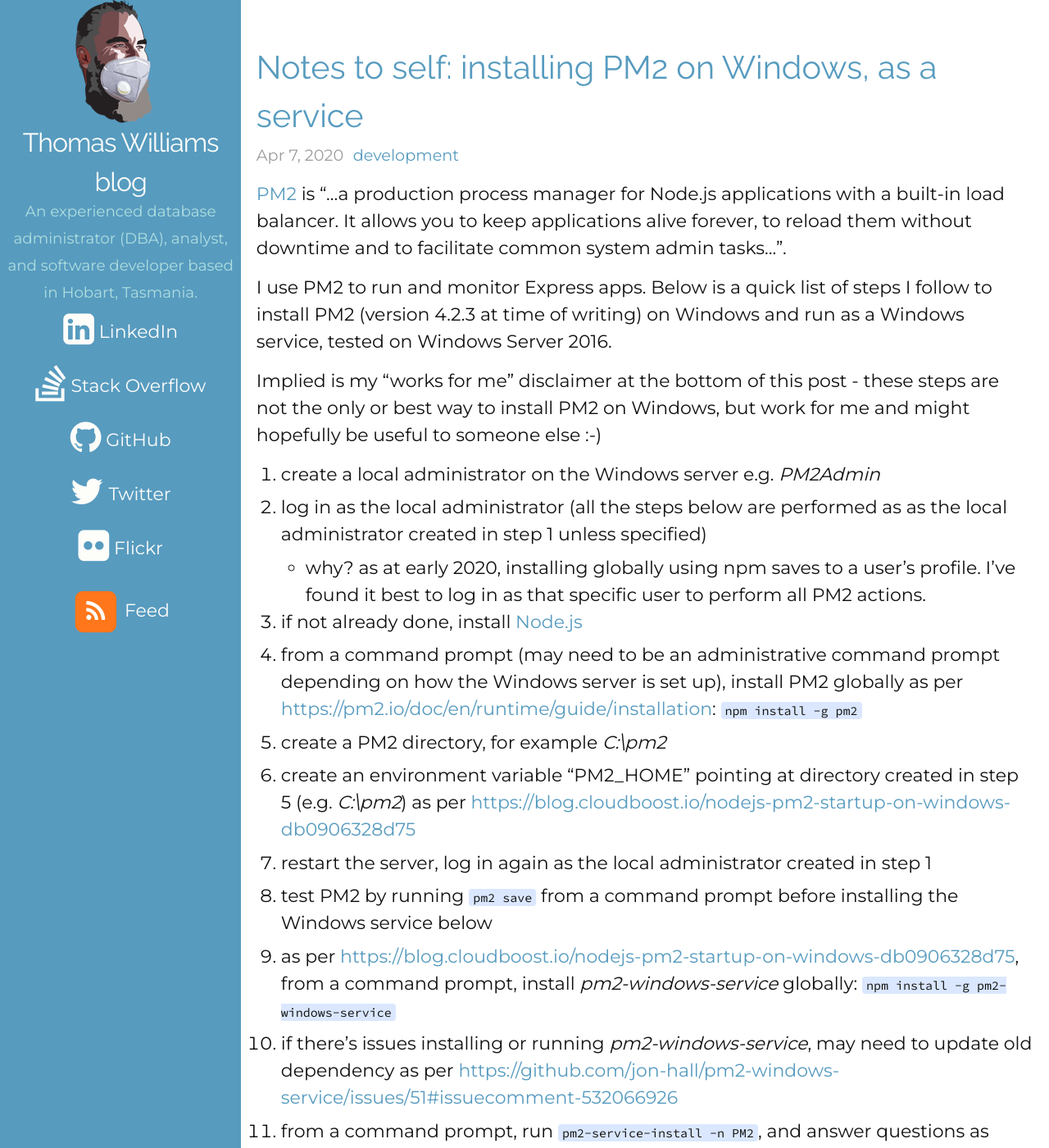
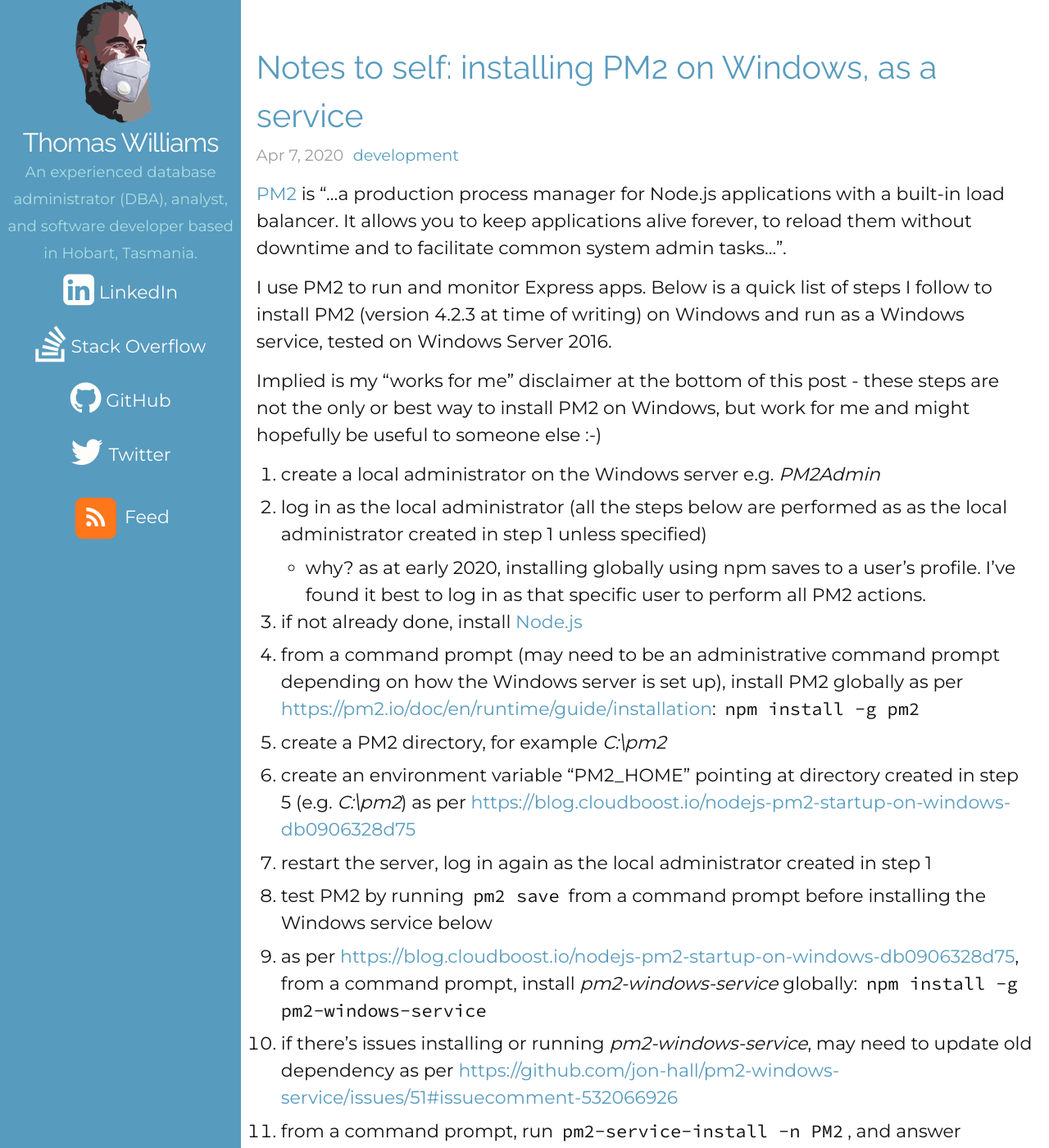
Before and after one commit to thomasswilliams/thomasswilliams.github.io, a Jekyll site: the page built from _posts/2020-04-07-installing-pm2-windows.markdown, in a window 1280 px wide and 1400 px high. Shown: the whole window at 82% size. Built offline with Jekyll 4.4.1, drawn with Linux system fonts in a browser that asks for light colours; nearby versions of some CDN libraries.

Commit message:
Further minor style changes, inc. code blocks

```diff
--- a/_includes/header.html
+++ b/_includes/header.html
@@ -2,7 +2,7 @@
   <!-- site header -->
   <a href="{{ site.baseurl }}/">
     <img alt="thomasswilliams" height="150" src="/images/avatar.png" width="150">
-    <h1 style="margin-bottom:-0.2em">{{ site.title }}</h1>
+    <h1 style="margin-bottom:-0.2em">Thomas Williams</h1>
     <!-- sub-heading -->
     <small style="color:#aededf">An experienced database administrator (DBA), analyst, and software developer based in Hobart, Tasmania.</small>
   </a>
@@ -12,7 +12,6 @@
     <li><a href="https://stackoverflow.com/users/116288/thomasswilliams" target="_blank" rel="noopener noreferrer" title="My Stack Overflow profile"><i class="fa fa-stack-overflow fa-2x" aria-hidden="true"></i> <span class="username">Stack Overflow</span></a></li>
     <li><a href="https://github.com/thomasswilliams" target="_blank" rel="noopener noreferrer" title="My GitHub overview"><i class="fa fa-github fa-2x" aria-hidden="true"></i> <span class="username">GitHub</span></a></li>
     <li><a href="https://twitter.com/tswilliams4" target="_blank" rel="noopener noreferrer" title="My Twitter profile"><i class="fa fa-twitter fa-2x" aria-hidden="true"></i> <span class="username">Twitter</span></a></li>
-    <li><a href="https://www.flickr.com/photos/thomasswilliams" target="_blank" rel="noopener noreferrer" title="My Flickr Photostream"><i class="fa fa-flickr fa-2x" aria-hidden="true"></i> <span class="username">Flickr</span></a></li>
   </ul>
   <!-- search page -->
   <!-- <a href="/search.html" title="Google search">
--- a/_sass/_base.scss
+++ b/_sass/_base.scss
@@ -83,9 +83,7 @@ blockquote {
 pre,
 code {
   font-family: $fix-font-family;
-  font-size: 15px;
-  border-radius: 4px;
-  background-color: #dae7fe;
+  line-height: 1.4em;
 }
 code {
   padding: 1px 5px;
@@ -108,9 +106,9 @@ pre {
 .note {
   position: relative;
   padding: 10px 10px 0;
-  border: 1px solid #ffca28;
-  background-color: #ffd54f;
-  border-radius: 4px;
+  border: 1px solid #ffca2880;
+  background-color: #ffd54f80;
+  border-radius: 6px;
 }
 
 // clearfix
--- a/_sass/_syntax-highlighting.scss
+++ b/_sass/_syntax-highlighting.scss
@@ -2,6 +2,7 @@
 .highlight {
   .highlighter-rouge & {
     background: #eef;
+    border-radius: 6px;
   }
   // replaced with Solarized theme colors from https://github.com/NickCraver/nickcraver.github.com/raw/master/_sass/_syntax-highlighting.scss
   .c { color: #586e75 } // Comment
```
